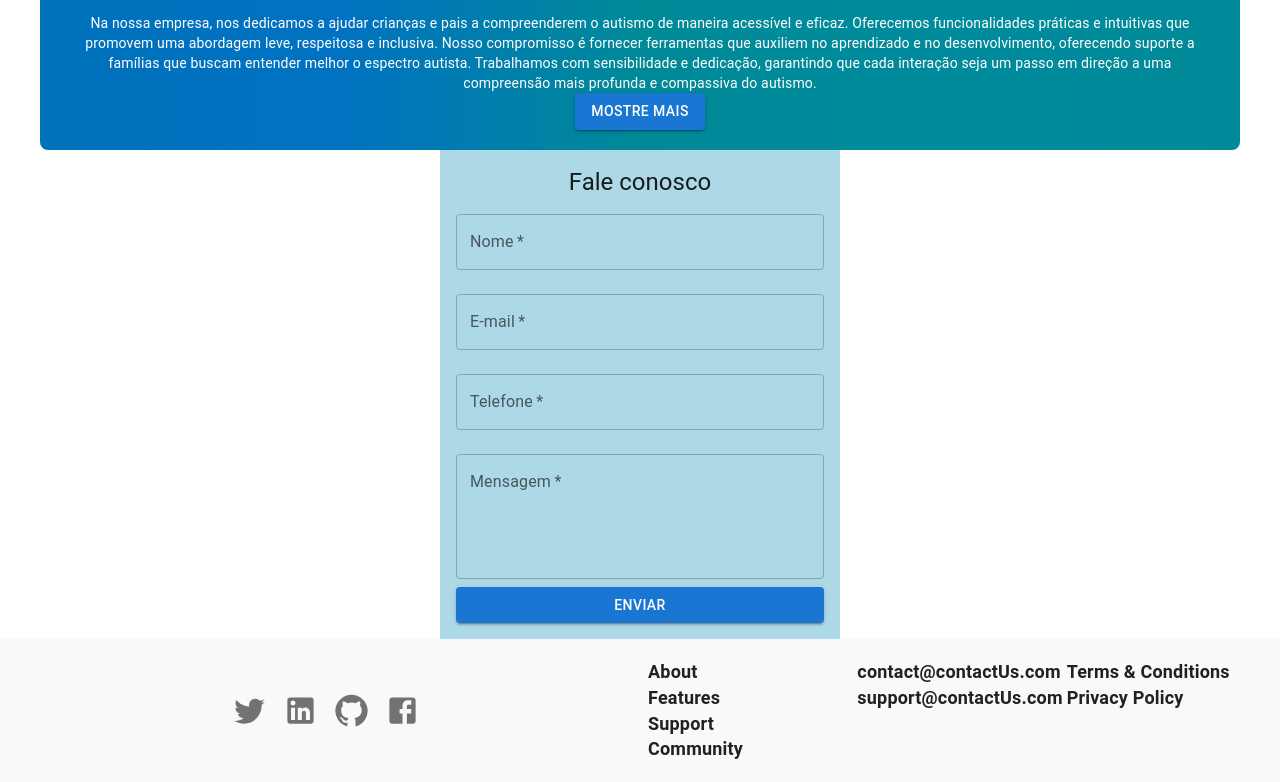
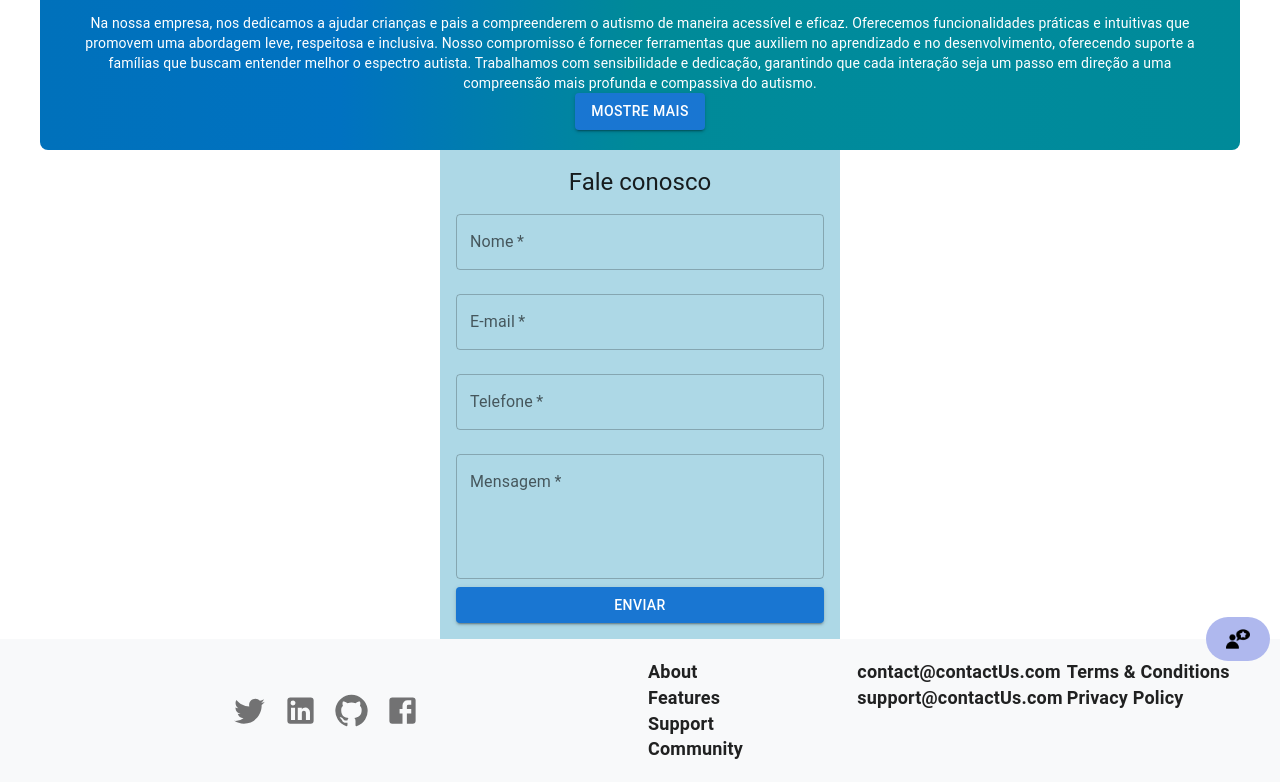
Before and after one commit to Debora-Laiss/Projeto_Final_M5, a React (Vite) app in the folder frontend/: page / in a window 1280 px wide. Shown: the part 1361-2143 px from the top of the page. Built offline with nearby package versions, Linux system fonts and the light colour scheme.

Commit message:
feat: feedback button

```diff
--- a/frontend/src/App.jsx
+++ b/frontend/src/App.jsx
@@ -4,6 +4,7 @@ import Home from "./components/home/home.jsx";
 import Footer from "./components/footer/footer.jsx"
 import HeaderComponent from "./components/header/header.jsx"
 import AboutComponent from "./components/about/about.jsx"
+import BasicModal from "./components/feedback/feedback.jsx";
 // import {BrowserRouter as Router ,Route , Routes } from "react-router-dom"
 // import { createTheme, ThemeProvider } from '@mui/material/styles';
 
@@ -42,6 +43,7 @@ function App() {
         <Home/>
         <AboutComponent/>
         <ContactComponent/>
+        <BasicModal/>
         <Footer/>
       </section>
 
--- /dev/null
+++ b/frontend/src/components/feedback/feedback.jsx
@@ -0,0 +1,102 @@
+import React from "react";
+import Box from '@mui/material/Box';
+import Button from '@mui/material/Button';
+import Typography from '@mui/material/Typography';
+import Modal from '@mui/material/Modal';
+import { TextField } from "@mui/material";
+
+
+
+const style = {
+    position: 'absolute',
+    top: '50%',
+    left: '50%',
+    transform: 'translate(-50%, -50%)',
+    width: 400,
+    bgcolor: 'background.paper',
+    border: '2px solid #000',
+    boxShadow: 24,
+    p: 4,
+};
+
+const BasicModal = () => {
+
+    const [open, setOpen] = React.useState(false);
+    const handleOpen = () => setOpen(true);
+    const handleClose = () => setOpen(false);
+
+    return (
+      <div>
+        <Button
+  onClick={handleOpen}
+  sx={{
+    position: 'absolute',
+    right: '10px',
+    transform: 'translateY(-50%)',
+    backgroundColor: '#afb8ee',
+    color: '#fff',
+    borderRadius: '80px',
+    padding: '10px 20px',
+    '&:hover': {
+      backgroundColor: '#4757b9',
+    },
+    display: 'flex',
+    alignItems: 'center',
+    gap: '8px',
+  }}
+>
+    <img
+        src="./src/assets/reveja.png"
+        alt="Ícone"
+        style={{
+        width: '24px',
+        height: '24px',
+        objectFit: 'cover'
+    }}></img>
+
+
+</Button>
+
+        <Modal
+          open={open}
+          onClose={handleClose}
+          aria-labelledby="modal-modal-title"
+          aria-describedby="modal-modal-description"
+          sx={{borderRadius: '10px',}}
+        >
+          <Box sx={style}>
+            <Typography id="modal-modal-title" variant="h6" component="h2">
+             Nos de o seu Feedback &#129513;
+                <TextField
+                    label="Nome"
+                    name="nome"
+                    fullWidth
+                    margin="normal"
+                    required
+                />
+            </Typography>
+            <Typography id="modal-modal-description" sx={{ mt: 2 }}>
+                <TextField
+                    label="Mensagem"
+                    name="mensagem"
+                    fullWidth
+                    margin="normal"
+                    multiline
+                    rows={4}
+                    required
+                />
+            </Typography>
+            <Button type="submit" variant="contained" >
+             Enviar
+            </Button>
+            <Button type="submit" variant="contained" sx={{ backgroundColor: 'tomato', margin: '0 10px' }}>
+             Excluir
+            </Button>
+
+          </Box>
+        </Modal>
+      </div>
+    );
+}
+
+export default BasicModal;
--- a/frontend/src/components/home/home.jsx
+++ b/frontend/src/components/home/home.jsx
@@ -30,7 +30,7 @@ const Home = () => {
             enquanto alguns conseguem realizar a maioria das atividades de vida diária sem apoio,
             outros, por exemplo,  precisam de ajuda até em tarefas consideradas simples.
 
-.
+
           </Typography>
         )}
         <Button
```
Also changed, not shown: frontend/src/assets/reveja.png (added).
